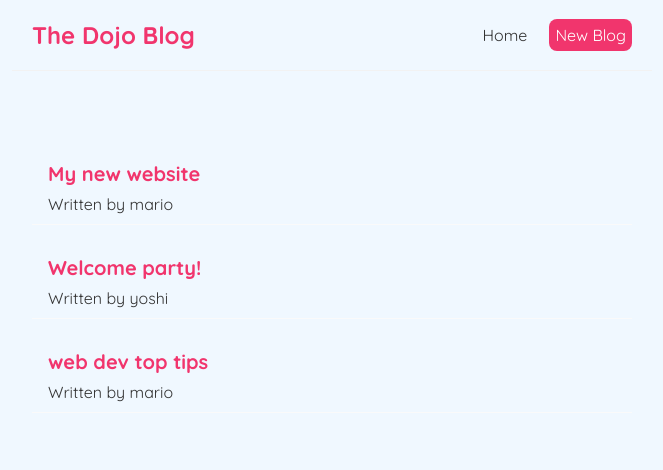
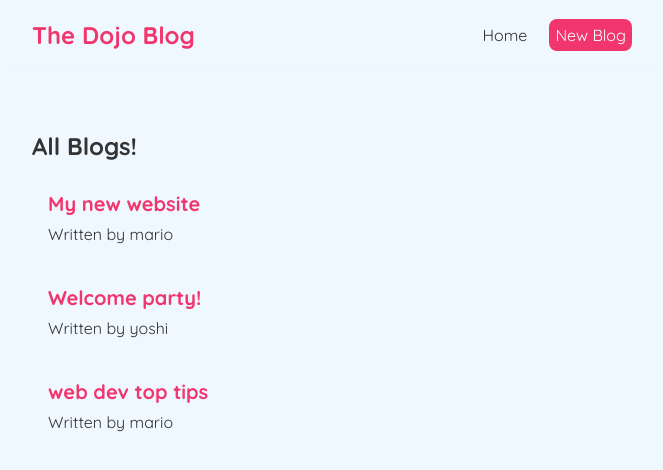
Before and after one commit to platisam/Dojo_blog, a React (Create React App) app: page / in a window 1280 px wide. Shown: the top 470 px of the page, without its empty margins (308-971 px from the left). Built offline with nearby package versions, Linux system fonts and the light colour scheme.

Commit message:
added props with destructuring and BlogList component

```diff
--- /dev/null
+++ b/src/BlogList.js
@@ -0,0 +1,14 @@
+const BlogList = ({ blogs, title }) => {
+  return (
+    <div className="blog-list">
+      <h2>{title}</h2>
+      {blogs.map((blog) => (
+        <div className="blog-preview" key={blog.id}>
+          <h2>{blog.title}</h2>
+          <p>Written by {blog.author}</p>
+        </div>
+      ))}
+    </div>
+  );
+};
+export default BlogList;
--- a/src/Home.js
+++ b/src/Home.js
@@ -1,4 +1,5 @@
 import { useState } from "react";
+import BlogList from "./BlogList";
 
 const Home = () => {
   const [blogs, setBlogs] = useState([
@@ -14,12 +15,7 @@
 
   return (
     <div className="home">
-      {blogs.map((blog) => (
-        <div className="blog-preview" key={blog.id}>
-          <h2>{blog.title}</h2>
-          <p>Written by {blog.author}</p>
-        </div>
-      ))}
+      <BlogList blogs={blogs} title={"All Blogs!"} />
     </div>
   );
 };
```
